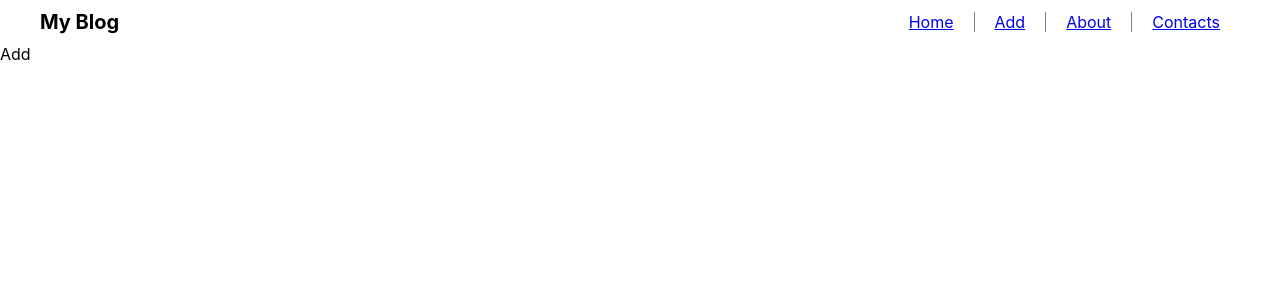
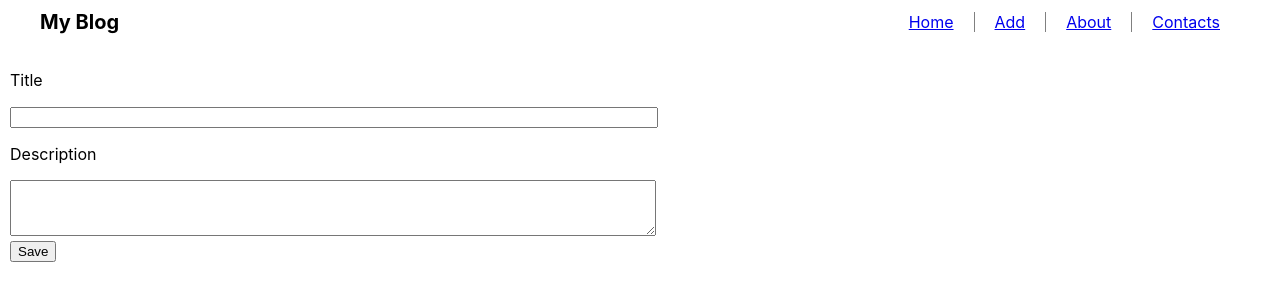
Before and after one commit to iisakjanova/js_group_11_homework_63_irina_isakzhanova, a React (Create React App) app: page /posts/add in a window 1280 px wide. Shown: the top 300 px of the page. Built offline with nearby package versions, Linux system fonts and the light colour scheme; the HTML template or start-up script is replaced by a standard one.

Commit message:
Realized showing form on page "Add", refactored post form
Added date to posts,
Realized redirect to Home page after form submit

```diff
--- a/package.json
+++ b/package.json
@@ -4,6 +4,7 @@
   "private": true,
   "dependencies": {
     "axios": "^0.21.1",
+    "dayjs": "^1.10.6",
     "nanoid": "^3.1.25",
     "react": "^17.0.2",
     "react-dom": "^17.0.2",
--- a/src/components/EditPost/EditPost.js
+++ b/src/components/EditPost/EditPost.js
@@ -1,5 +1,7 @@
 import React, {useState} from 'react';
 import axiosApi from "../../axiosApi";
+import dayjs from "dayjs";
+import {useHistory} from "react-router-dom";
 
 import Spinner from "../UI/Spinner/Spinner";
 import './EditPost.css';
@@ -8,24 +10,29 @@ const EditPost = () => {
     const [post, setPost] = useState({
         title: '',
         text: '',
+        date: ''
     });
 
     const [loading, setLoading] = useState(false);
+    const [fieldError, setFieldError] = useState('');
 
-    const [fieldError, setFieldError] = useState('');
+    const history = useHistory();
 
     const handleFieldChange = e => {
         const {name, value} = e.target;
+
         setPost(prev => ({
             ...prev,
-            [name]: value
+            [name]: value,
+            date: dayjs().format('YYYY-MM-DD HH:mm'),
         }));
     };
 
     const sendCreatePostRequest = async () => {
         await axiosApi.post('/posts.json', {
             title: post.title,
-            text: post.text
+            text: post.text,
+            date: post.date
         });
     };
 
@@ -43,6 +50,7 @@ const EditPost = () => {
                 });
 
                 setFieldError('');
+                history.replace('/');
             } else {
                 setFieldError('* Fill all the fields, please!');
             }
--- a/src/containers/AddPage/AddPage.js
+++ b/src/containers/AddPage/AddPage.js
@@ -1,9 +1,10 @@
 import React from 'react';
+import EditPost from "../../components/EditPost/EditPost";
 
 const AddPage = () => {
     return (
         <div>
-            Add
+            <EditPost />
         </div>
     );
 };
```
Also changed, not shown: 1 other file (tests, documents, lock files or other folders).
